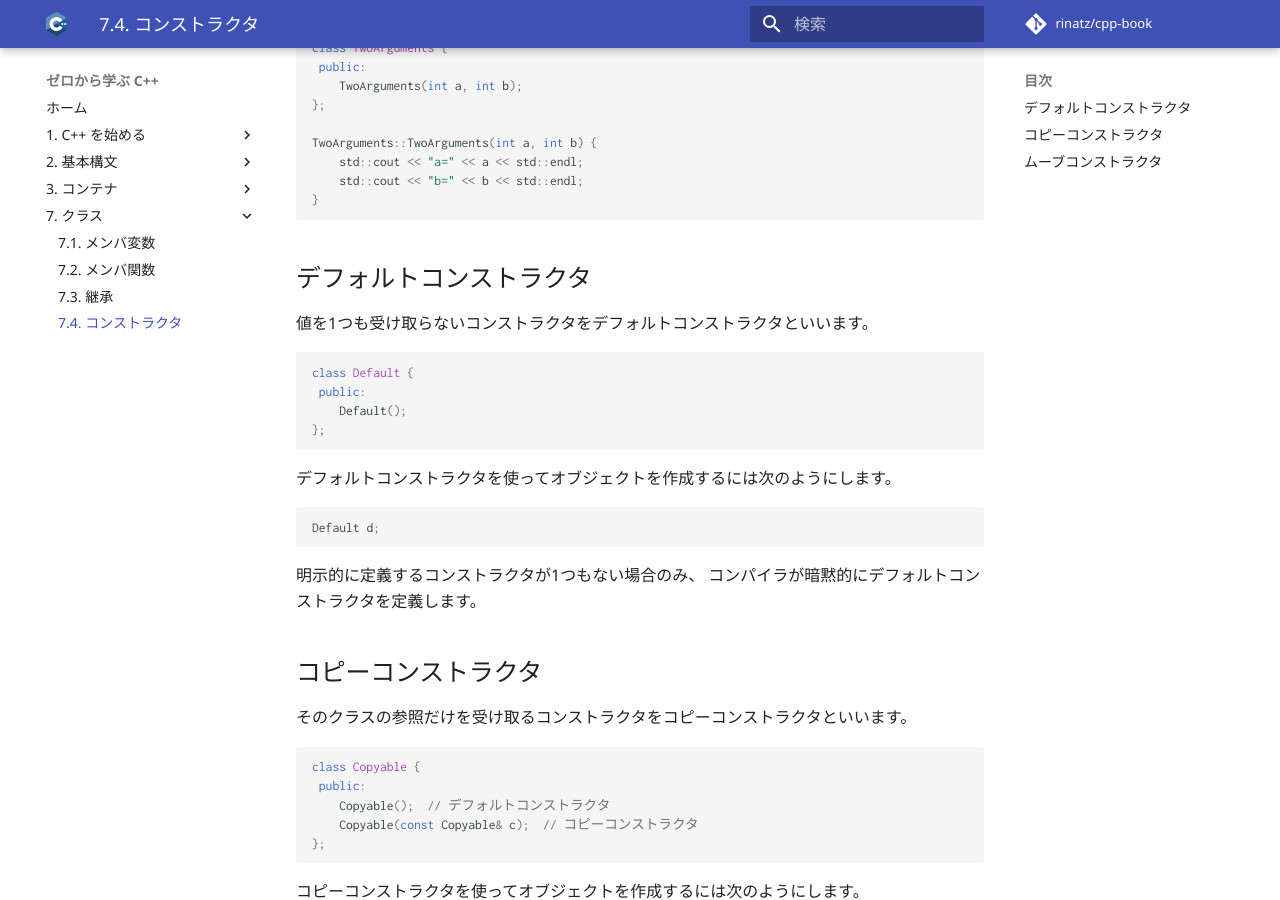
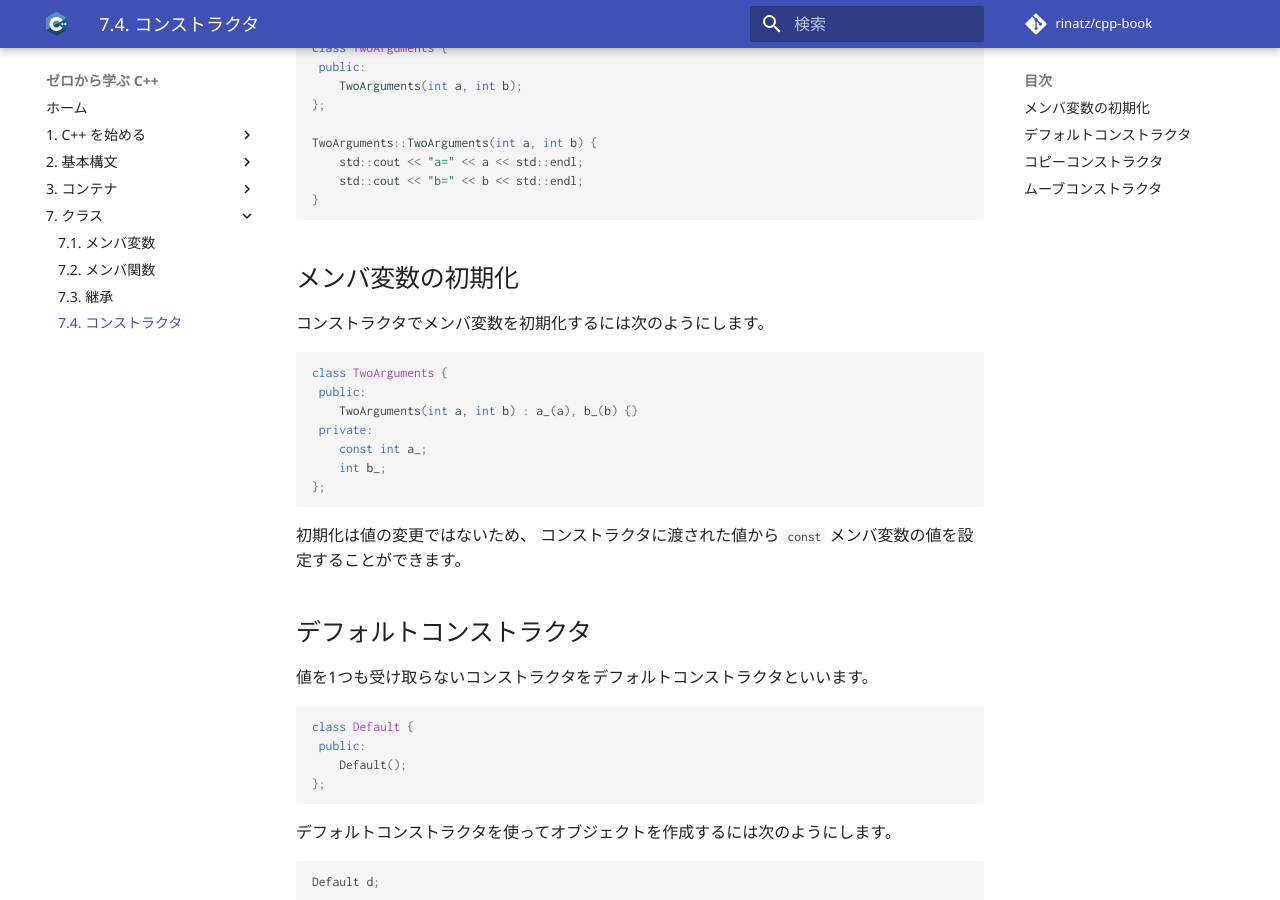
Before and after one commit to rinatz/cpp-book, an MkDocs documentation site: the page built from docs/ch07-04-constructors.md, in a window 1280 px wide and 900 px high, scrolled down 741 px. Built offline with MkDocs 1.6.1 and Material for MkDocs 9.7.7, drawn with Linux system fonts in a browser that asks for light colours; comment, search, counter and statistics services are not loaded.

Commit message:
Add member initialization on constructor

````diff
--- a/docs/ch07-04-constructors.md
+++ b/docs/ch07-04-constructors.md
@@ -44,6 +44,23 @@ TwoArguments::TwoArguments(int a, int b) {
     std::cout << "b=" << b << std::endl;
 }
 ```
+
+## メンバ変数の初期化
+
+コンストラクタでメンバ変数を初期化するには次のようにします。
+
+```cpp
+class TwoArguments {
+ public:
+    TwoArguments(int a, int b) : a_(a), b_(b) {}
+ private:
+    const int a_;
+    int b_;
+};
+```
+
+初期化は値の変更ではないため、
+コンストラクタに渡された値から `const` メンバ変数の値を設定することができます。
 
 ## デフォルトコンストラクタ
 
````
